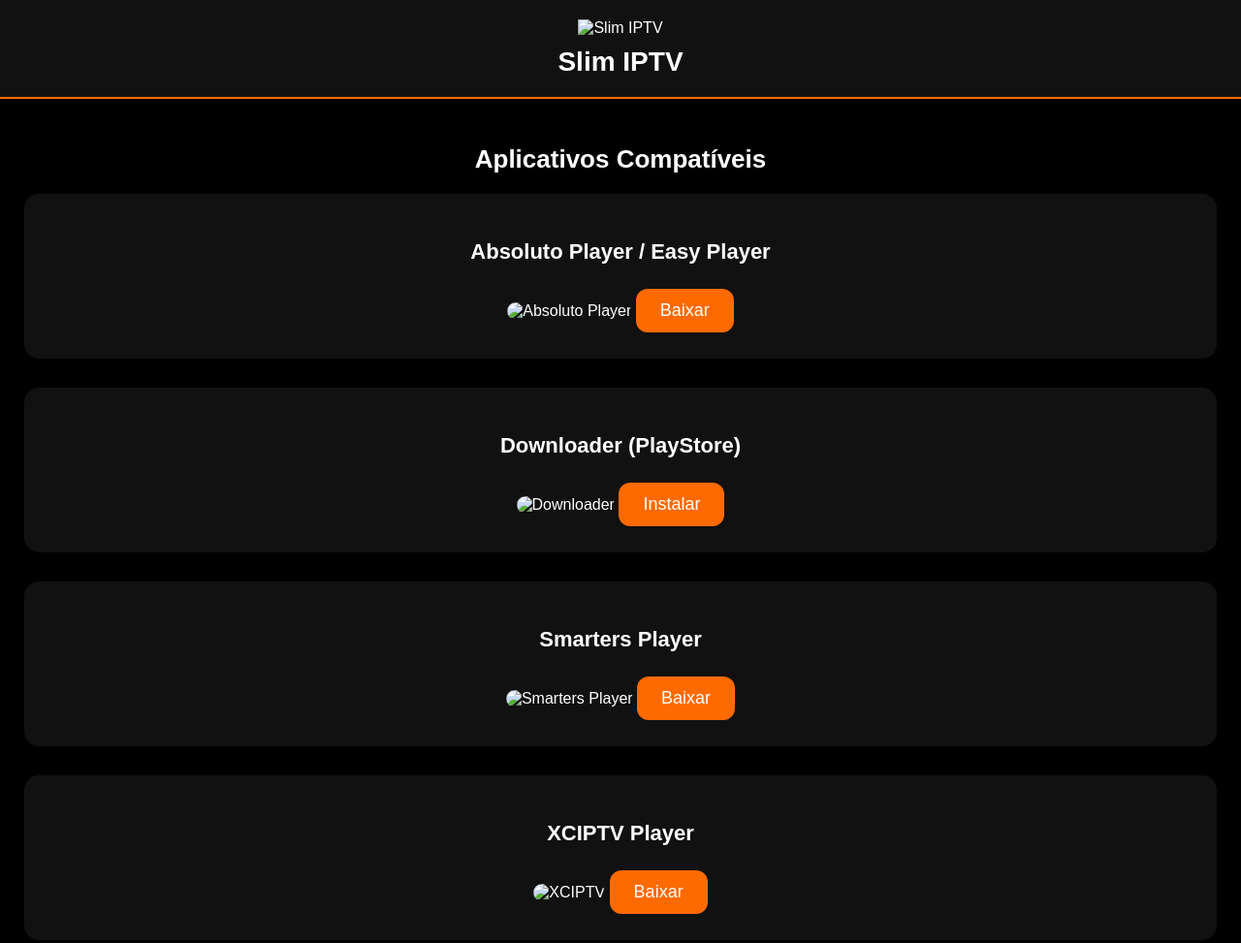
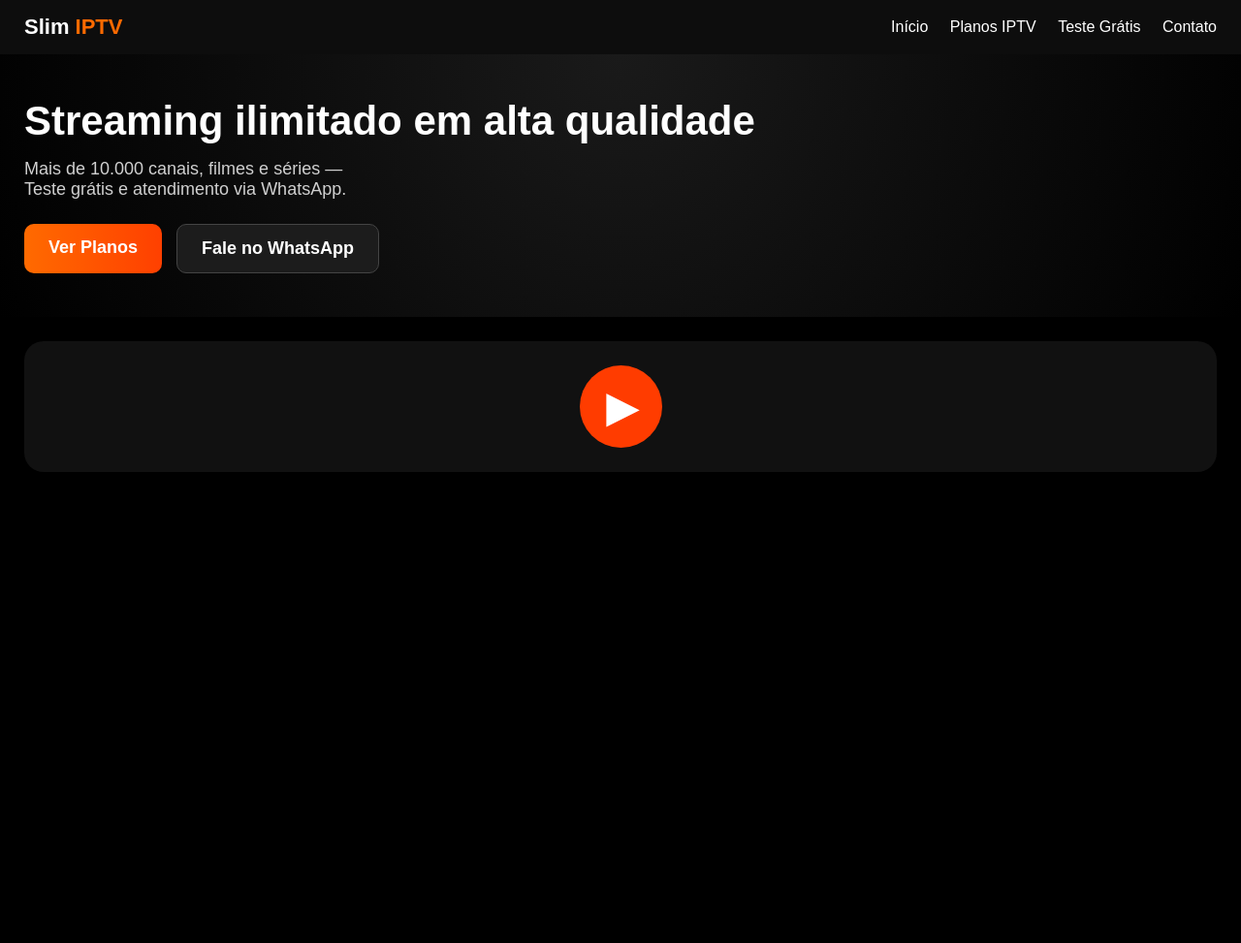
Before and after one commit to Slimiptv/slimiptv.github.io, a plain HTML site: page index.html in a window 1280 px wide. Shown: the whole page at 97% size. After the commit the page ends 800 px from the top, so only its background shows below. Drawn offline with Linux system fonts and the light colour scheme.

Commit message:
Update index.html

```diff
--- a/index.html
+++ b/index.html
@@ -1,115 +1,154 @@
 <!DOCTYPE html>
 <html lang="pt-BR">
 <head>
-    <meta charset="UTF-8">
-    <meta name="viewport" content="width=device-width, initial-scale=1.0">
+    <meta charset="UTF-8" />
+    <meta name="viewport" content="width=device-width, initial-scale=1.0" />
     <title>Slim IPTV</title>
 
     <style>
         body {
             margin: 0;
+            font-family: Arial, Helvetica, sans-serif;
             background: #000;
             color: #fff;
-            font-family: Arial, Helvetica, sans-serif;
         }
 
-        header {
-            background: #111;
-            padding: 20px;
-            text-align: center;
-            border-bottom: 2px solid #ff6a00;
+        /* MENU */
+        nav {
+            display: flex;
+            justify-content: space-between;
+            align-items: center;
+            padding: 15px 25px;
+            background: #0d0d0d;
+            position: sticky;
+            top: 0;
+            z-index: 10;
         }
 
-        header img {
-            width: 60px;
-            margin-bottom: 10px;
+        .logo {
+            font-size: 22px;
+            font-weight: bold;
         }
 
-        header h1 {
-            margin: 0;
-            font-size: 28px;
+        .logo span {
+            color: #ff6a00;
         }
 
-        section {
-            padding: 25px;
+        nav a {
+            color: #fff;
+            margin-left: 18px;
+            text-decoration: none;
+            font-size: 16px;
+            transition: 0.2s;
         }
 
-        .card {
+        nav a:hover {
+            color: #ff6a00;
+        }
+
+        /* BANNER */
+        .hero {
+            padding: 45px 25px;
+            background: radial-gradient(circle at top, #1a1a1a, #000);
+            text-align: left;
+        }
+
+        .hero h1 {
+            font-size: 42px;
+            font-weight: bold;
+            margin: 0 0 15px 0;
+        }
+
+        .hero p {
+            font-size: 18px;
+            color: #d0d0d0;
+            margin-top: 10px;
+            max-width: 350px;
+        }
+
+        .btns {
+            margin-top: 25px;
+            display: flex;
+            gap: 15px;
+        }
+
+        .btn {
+            padding: 14px 25px;
+            border-radius: 10px;
+            font-size: 18px;
+            text-decoration: none;
+            font-weight: bold;
+            display: inline-block;
+        }
+
+        .btn-orange {
+            background: linear-gradient(to right, #ff6a00, #ff4000);
+            color: #fff;
+        }
+
+        .btn-dark {
+            background: #1c1c1c;
+            color: #fff;
+            border: 1px solid #444;
+        }
+
+        /* SESSÃO DE VIDEO */
+        .video-card {
+            margin: 25px;
             background: #111;
             padding: 25px;
-            border-radius: 15px;
-            margin-bottom: 30px;
+            border-radius: 20px;
             text-align: center;
         }
 
-        .btn {
-            background: #ff6a00;
-            border-radius: 12px;
-            padding: 12px 25px;
-            color: #fff;
-            text-decoration: none;
-            font-size: 18px;
-            display: inline-block;
-            margin-top: 15px;
+        .video-btn {
+            width: 85px;
+            height: 85px;
+            background: #ff3c00;
+            border-radius: 50%;
+            display: flex;
+            justify-content: center;
+            align-items: center;
+            margin: auto;
         }
 
-        img.icon {
-            width: 120px;
-            border-radius: 12px;
-            margin-bottom: 15px;
-        }
-
-        h2 {
-            text-align: center;
-            font-size: 26px;
-            margin-bottom: 20px;
-        }
-
-        h3 {
-            font-size: 22px;
-            margin-bottom: 10px;
+        .video-btn span {
+            font-size: 45px;
+            margin-left: 5px;
         }
     </style>
 </head>
+
 <body>
 
-    <header>
-        <img src="img/logo.png" alt="Slim IPTV">
-        <h1>Slim IPTV</h1>
-    </header>
+    <!-- MENU -->
+    <nav>
+        <div class="logo">Slim <span>IPTV</span></div>
+        <div>
+            <a href="#">Início</a>
+            <a href="#">Planos IPTV</a>
+            <a href="#">Teste Grátis</a>
+            <a href="#">Contato</a>
+        </div>
+    </nav>
 
-    <section>
-        <h2>Aplicativos Compatíveis</h2>
+    <!-- HERO / BANNER -->
+    <section class="hero">
+        <h1>Streaming ilimitado em alta qualidade</h1>
+        <p>Mais de 10.000 canais, filmes e séries — Teste grátis e atendimento via WhatsApp.</p>
 
-        <!-- CARD 1 -->
-        <div class="card">
-            <h3>Absoluto Player / Easy Player</h3>
-            <img class="icon" src="img/absoluto.png" alt="Absoluto Player">
-            <a class="btn" href="#">Baixar</a>
+        <div class="btns">
+            <a href="#" class="btn btn-orange">Ver Planos</a>
+            <a href="#" class="btn btn-dark">Fale no WhatsApp</a>
         </div>
+    </section>
 
-        <!-- CARD 2 -->
-        <div class="card">
-            <h3>Downloader (PlayStore)</h3>
-            <img class="icon" src="img/downloader.png" alt="Downloader">
-            <a class="btn" href="#">Instalar</a>
+    <!-- Video / seção -->
+    <div class="video-card">
+        <div class="video-btn">
+            <span>▶</span>
         </div>
-
-        <!-- CARD 3 -->
-        <div class="card">
-            <h3>Smarters Player</h3>
-            <img class="icon" src="img/smarters.png" alt="Smarters Player">
-            <a class="btn" href="#">Baixar</a>
-        </div>
-
-        <!-- CARD 4 -->
-        <div class="card">
-            <h3>XCIPTV Player</h3>
-            <img class="icon" src="img/xciptv.png" alt="XCIPTV">
-            <a class="btn" href="#">Baixar</a>
-        </div>
-
-    </section>
+    </div>
 
 </body>
 </html>
```
